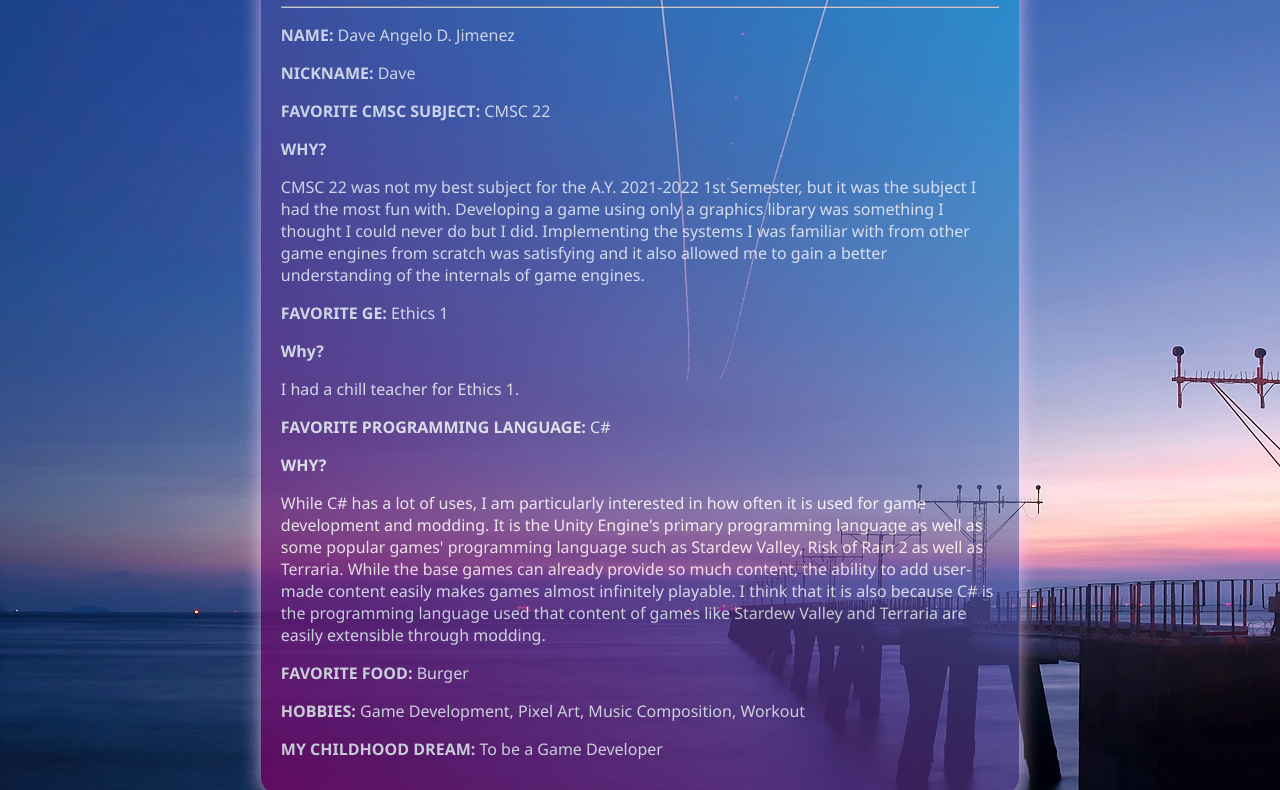
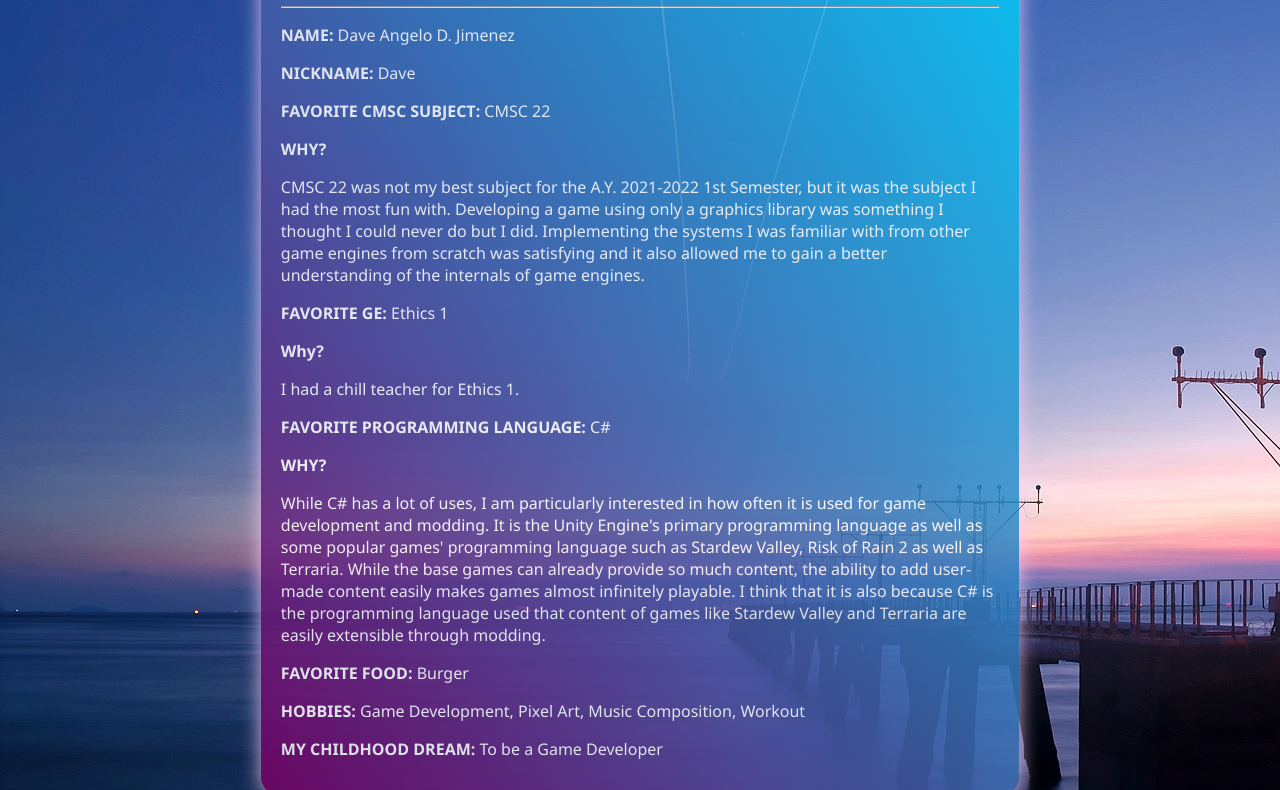
Before and after one commit to DvaeFroot/DvaeFroot.github.io, a plain HTML site: page index.html in a window 1280 px wide. Shown: the part 185-975 px from the top of the page. Drawn offline with Linux system fonts and the light colour scheme.

Commit message:
Modify CSS

```diff
--- a/index.css
+++ b/index.css
@@ -3,16 +3,12 @@ body {
 }
 
 .main-wrapper {
-    margin-top: 85px;
-    margin-left: 20%;
-    margin-right: 20%;
+    margin: 85px 20% 0px 20%;
     border-radius: 20px;
     padding: 20px;
-    background-color: aliceblue;
-    opacity: 0.75;
-    background: rgb(2,0,36);
-    background: linear-gradient(39deg, rgba(2,0,36,1) 0%, rgba(121,1,102,1) 0%, rgba(0,212,255,0.5450236966824644) 100%);
+    background: linear-gradient(50deg, rgba(121,1,102,1) 0%, rgb(0, 213, 255) 100%);
     box-shadow: 0px 0px 20px #ffd1fd;
+    opacity: 0.85;
 }
 
 .header-wrapper {
@@ -23,12 +19,8 @@ hr {
     color: white;
 }
 
-h1 {
+p, h1 {
     font-family:'Segoe UI', Tahoma, Geneva, Verdana, sans-serif ;
     color: white;
+    opacity: 1
 }
-
-p {
-    font-family:'Segoe UI', Tahoma, Geneva, Verdana, sans-serif ;
-    color: white;
-}
```
